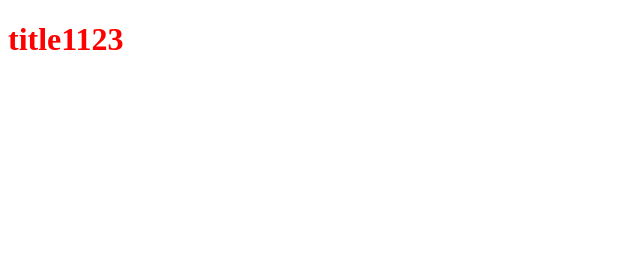
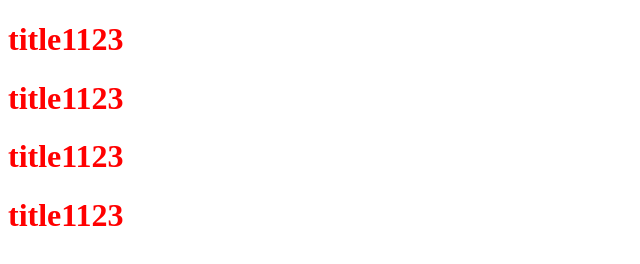
Before and after one commit to leohasfriends/HTMLCSSWIN0722, a plain HTML site: page HTMLCSSWIN0722.html in a window 1280 px wide. Shown: the whole page, without its empty margins (0-640 px from the left). Drawn offline with Linux system fonts and the light colour scheme.

Commit message:
Update HTMLCSSWIN0722.html

```diff
--- a/HTMLCSSWIN0722.html
+++ b/HTMLCSSWIN0722.html
@@ -8,5 +8,8 @@
 </head>
 <body>
     <h1>title1123</h1>
+    <h1>title1123</h1>
+    <h1>title1123</h1>
+    <h1>title1123</h1>
 </body>
 </html>
```
